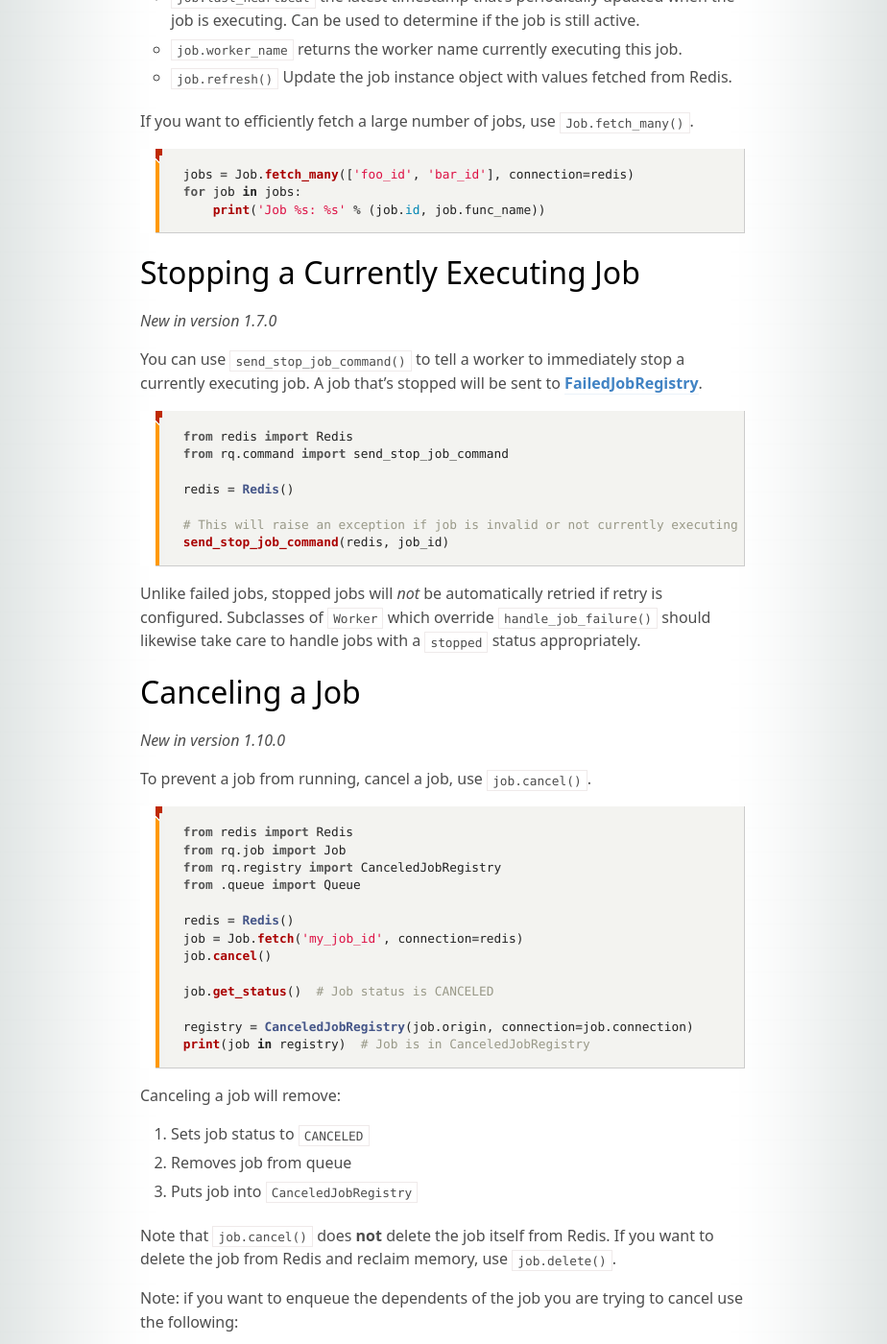
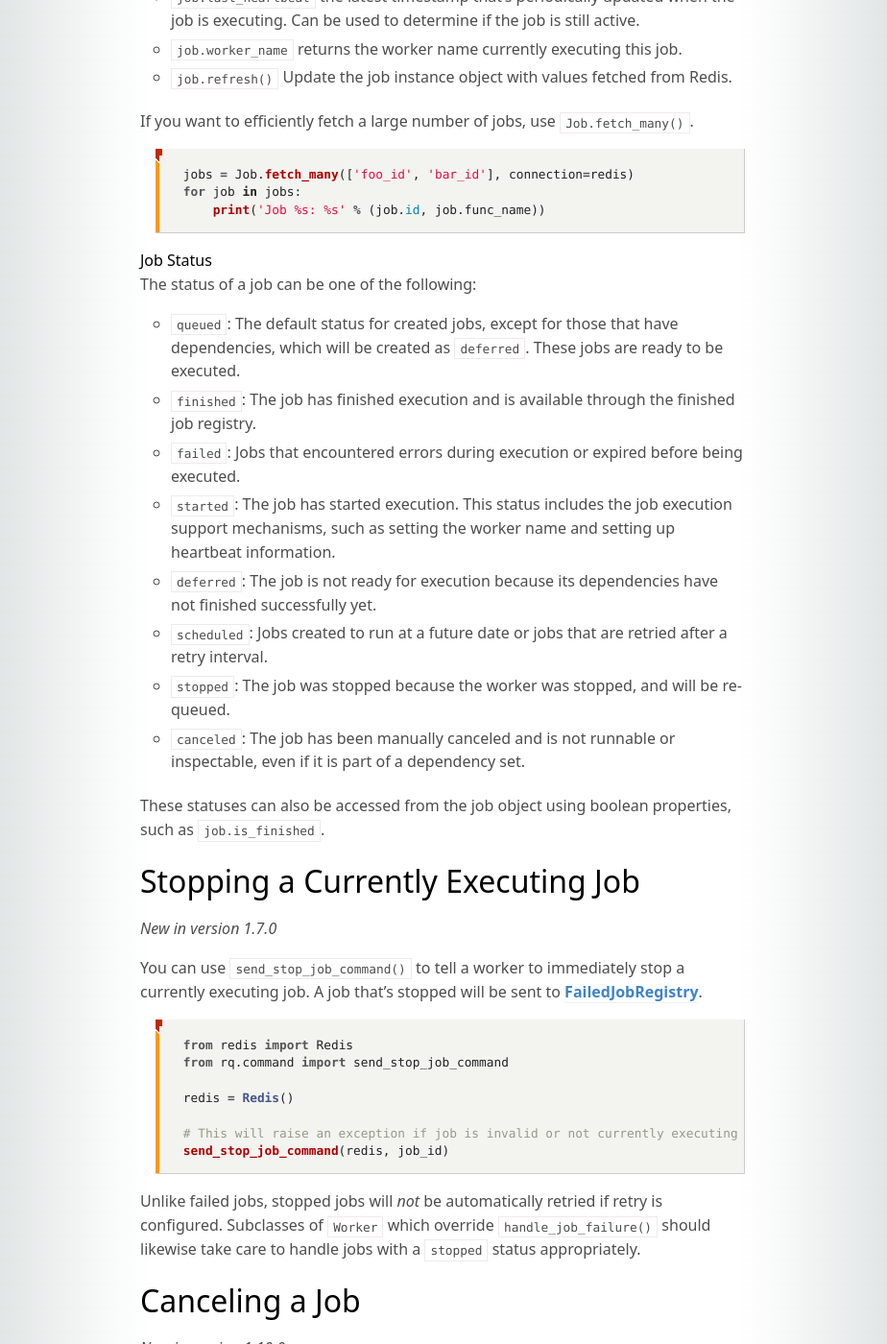
Before and after one commit to rq/rq, a Jekyll site: the page built from docs/docs/jobs.md, in a window 1280 px wide and 1400 px high, scrolled down 2812 px. Shown: the whole window at 96% size, without its empty margins (179-1103 px from the left). Built offline with Jekyll 4.4.1, drawn with Linux system fonts in a browser that asks for light colours; some web fonts are replaced; comment, search, counter and statistics services are not loaded.

Commit message:
doc: Job statuses descriptions

````diff
--- a/docs/docs/jobs.md
+++ b/docs/docs/jobs.md
@@ -124,6 +124,21 @@
 for job in jobs:
     print('Job %s: %s' % (job.id, job.func_name))
 ```
+
+#### Job Status
+
+The status of a job can be one of the following:
+
+* `queued`: The default status for created jobs, except for those that have dependencies, which will be created as `deferred`. These jobs are ready to be executed.
+* `finished`: The job has finished execution and is available through the finished job registry.
+* `failed`: Jobs that encountered errors during execution or expired before being executed.
+* `started`: The job has started execution. This status includes the job execution support mechanisms, such as setting the worker name and setting up heartbeat information.
+* `deferred`: The job is not ready for execution because its dependencies have not finished successfully yet.
+* `scheduled`: Jobs created to run at a future date or jobs that are retried after a retry interval.
+* `stopped`: The job was stopped because the worker was stopped, and will be re-queued.
+* `canceled`: The job has been manually canceled and is not runnable or inspectable, even if it is part of a dependency set.
+
+These statuses can also be accessed from the job object using boolean properties, such as `job.is_finished`.
 
 ## Stopping a Currently Executing Job
 _New in version 1.7.0_
````
